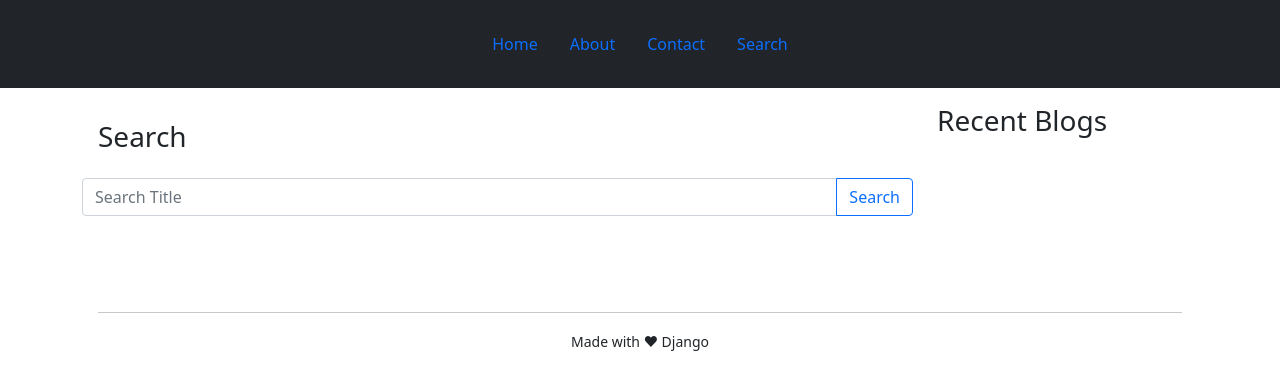
After one commit to sulavmhrzn/django-blog, a Django app: page /search/ in a window 1280 px wide. The commit adds this page. Shown: the top 390 px of the page. Run offline with Django 3.2, Linux system fonts and the light colour scheme; data that the repository does not hold is empty.

Commit message:
Added search for blogs

```diff
--- a/blog/urls.py
+++ b/blog/urls.py
@@ -1,7 +1,8 @@
 from django.urls import path
-from .views import HomePageView, detail_blog
+from .views import HomePageView, detail_blog, search_blogs
 
 urlpatterns = [
     path('', HomePageView.as_view(), name='home'),
     path('<int:pk>/<str:author>/<slug:slug>/', detail_blog, name='detail_blog'),
+    path('search/', search_blogs, name='search_blogs')
 ]
--- a/blog/views.py
+++ b/blog/views.py
@@ -10,6 +10,14 @@
     template_name = 'blog/blogs.html'
     context_object_name = 'blogs'
     paginate_by = 10
+
+def search_blogs(request):
+    title = request.GET.get('title','')
+    blogs = None
+    if title:
+        blogs = Blog.objects.filter(title__icontains=title).order_by('-date_added')
+    context = {'blogs':blogs}
+    return render(request, 'blog/search-blogs.html', context)
 
 @check_recaptcha
 def detail_blog(request, pk, author, slug):
--- /dev/null
+++ b/templates/blog/search-blogs.html
@@ -0,0 +1,20 @@
+{%extends 'base.html'%}
+{%load humanize%}
+{%block title%} Search {%endblock title%}
+{%block content%}
+<h3 class="p-3">Search</h3>
+<form method="get">
+    <div class="input-group mb-3">
+        <input type="text" class="form-control" placeholder="Search Title" name='title'>
+        <button class="btn btn-outline-primary" type="button" id="button-addon2">Search</button>
+    </div>
+</form>
+{%for blog in blogs%}
+<div class="card mb-3">
+    <div class="card-body">
+      <h5 class="card-title"><a href="{{blog.get_absolute_url}}">{{blog}}</a></h5>
+      <p class="card-text"><small class="text-muted">Last updated {{blog.date_added|naturaltime}}</small></p>
+    </div>
+  </div>
+  {%endfor%}
+{%endblock content%}
--- a/templates/partials/navbar.html
+++ b/templates/partials/navbar.html
@@ -8,4 +8,7 @@
     <li class="nav-item">
       <a class="nav-link" href="#">Contact</a>
     </li>
+    <li class="nav-item">
+      <a class="nav-link" href="{%url 'search_blogs'%}">Search</a>
+    </li>
   </ul>
```
